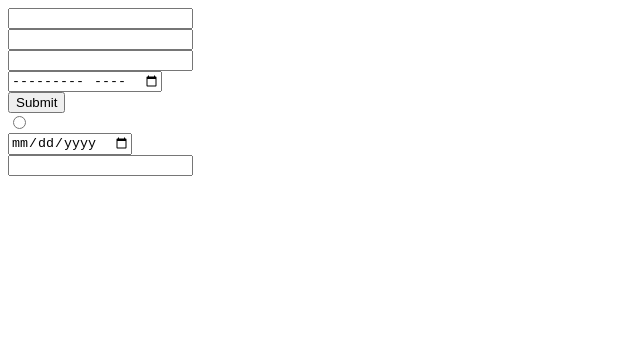
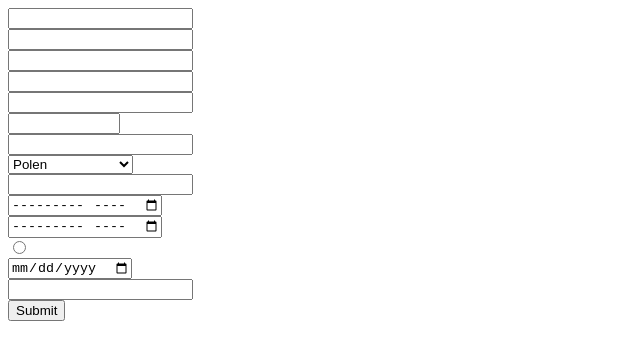
Before and after one commit to Olaf-star/p1-htmlcss, a plain HTML site: page opdracht3-2/index.html in a window 1280 px wide. Shown: the whole page, without its empty margins (0-640 px from the left). Drawn offline with Linux system fonts and the light colour scheme.

Commit message:
Add files via upload

```diff
--- a/opdracht3-2/index.html
+++ b/opdracht3-2/index.html
@@ -8,11 +8,25 @@
 <body>
     <input type="text" name="voornaam" id=""> <br>
     <input type="text" name="achternaam" id=""> <br>
+    <input type="text" name="postcode" id=""> <br>
+    <input type="text" name="stad" id=""> <br>
+    <input type="text" name="land" id=""> <br>
+    <input type="number" name="BSN-nummer" id="" min="0" max="999999999"> <br>
+    <input type="" name="voornaam" id=""> <br>
+    <select name="vakantieland" id="">
+        <option value="1">Polen</option>
+        <option value="2">België</option>
+        <option value="3">Verenigde Staten</option>
+        <option value="4">Japan</option>
+        <option value="5">Brazilië</option>
+        <option value="6">Zuid-Afrika</option>
+    </select> <br>
     <input type="password" name="" id=""> <br>
-    <input type="month" name="" id=""> <br>
-    <input type="submit" name="" id=""> <br>
+    <input type="month" name="datum van vertrek" id=""> <br>
+    <input type="month" name="datum van terugkomst" id=""> <br>
     <input type="radio" name="" id=""> <br>
     <input type="date" name="" id=""> <br>
     <input type="email" name="" id=""> <br>
+    <input type="submit" name="Boek nu" id="">
 </body>
 </html>
```
